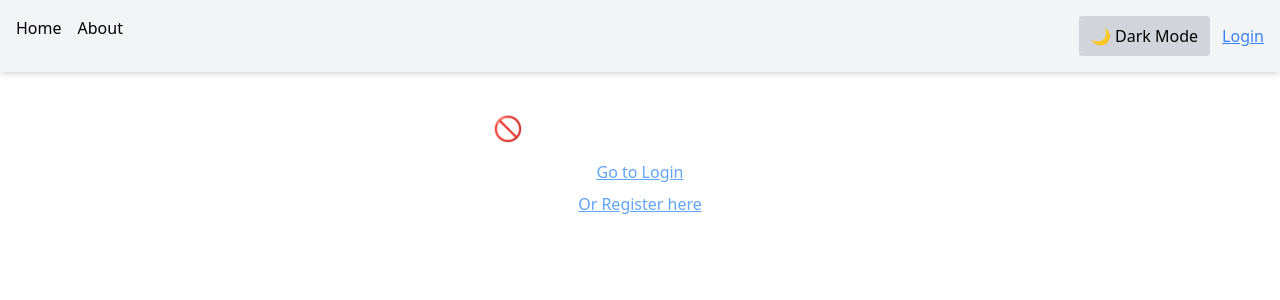
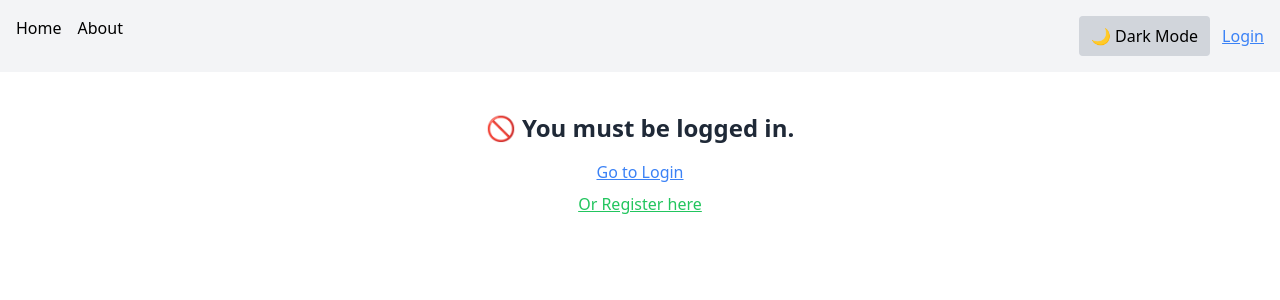
Before and after one commit to XessX/skill-tracker-vite, a React (Vite) app: page / in a window 1280 px wide. Shown: the top 300 px of the page. Built offline with nearby package versions, Linux system fonts and the light colour scheme; no server answers.

Commit message:
Fixed Light Mode text

```diff
--- a/src/App.jsx
+++ b/src/App.jsx
@@ -80,21 +80,23 @@ function App() {
           path="/"
           element={
             loading ? (
-              <div className="p-10 text-white text-center">Loading...</div>
+              <div className="p-10 text-center text-gray-800 dark:text-white">Loading...</div>
             ) : user ? (
               <Home user={user} />
             ) : (
-              <div className="text-white text-center p-10">
-                <h2 className="text-2xl mb-4">🚫 You must be logged in.</h2>
+              <div className="p-10 text-center bg-white dark:bg-gray-900 text-gray-800 dark:text-white min-h-screen">
+                <h2 className="text-2xl font-semibold mb-4">🚫 You must be logged in.</h2>
+
                 <Link
                   to="/auth"
-                  className="text-blue-400 underline hover:text-blue-200 block mb-2"
+                  className="text-blue-500 dark:text-blue-400 underline hover:text-blue-700 dark:hover:text-blue-300 block mb-2"
                 >
                   Go to Login
                 </Link>
+
                 <Link
                   to="/auth"
-                  className="text-blue-400 underline hover:text-blue-200"
+                  className="text-green-500 dark:text-green-400 underline hover:text-green-700 dark:hover:text-green-300"
                 >
                   Or Register here
                 </Link>
```
